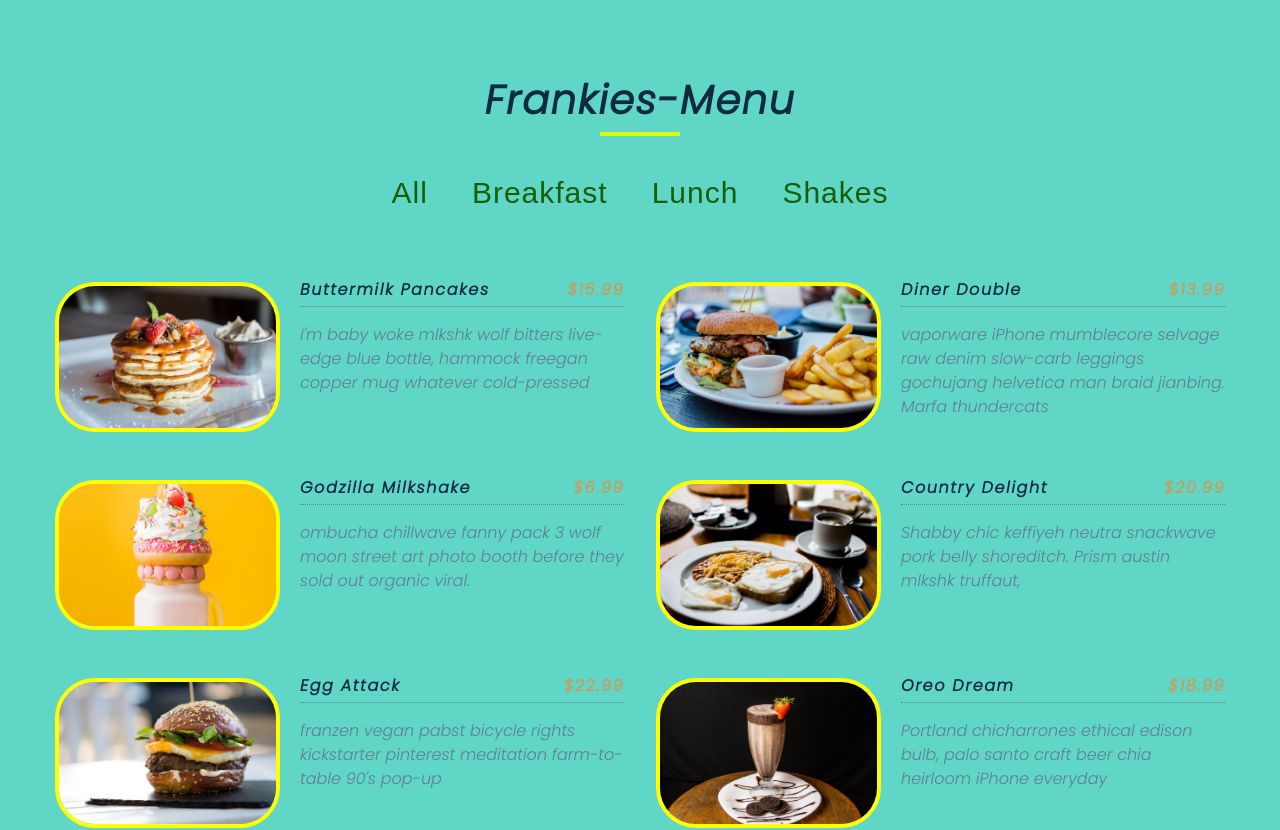
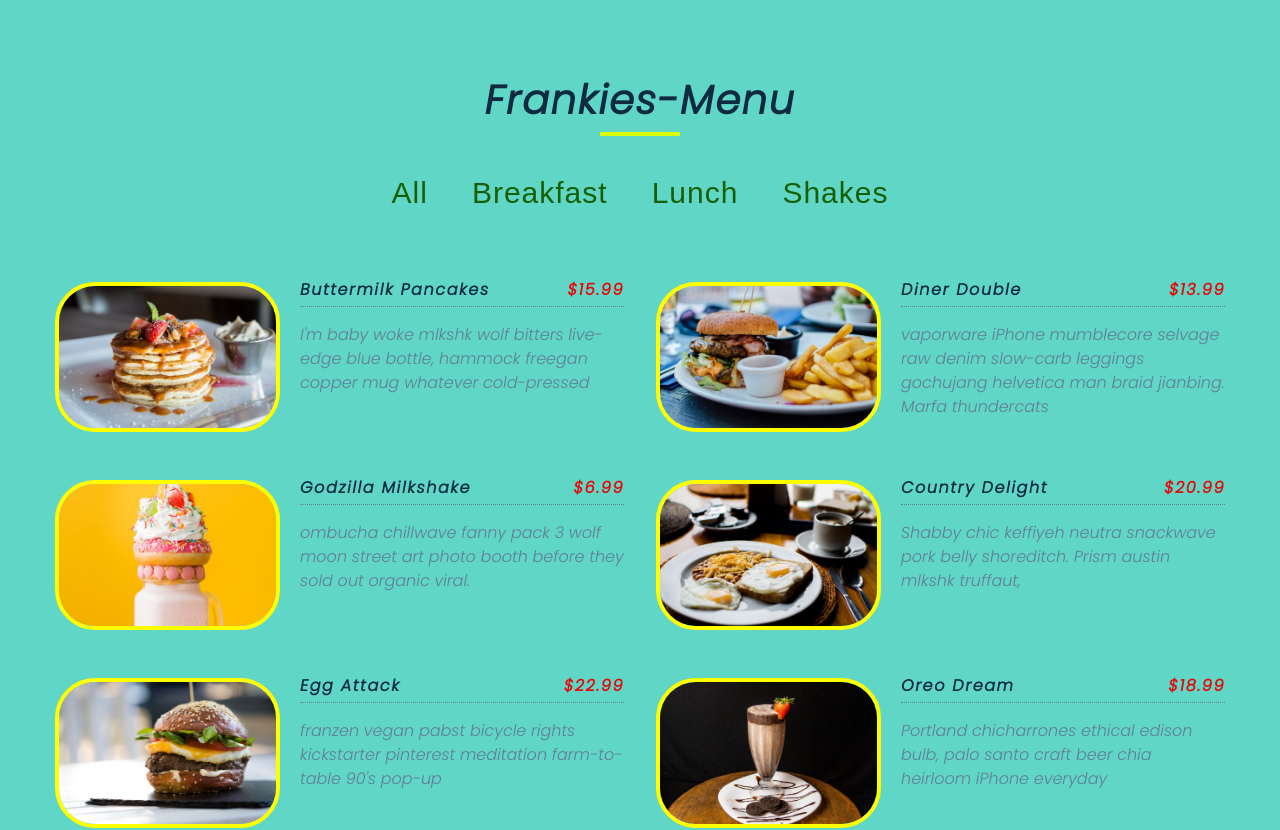
Before and after one commit to Okubasufrank/phaseII-menu, a React (Create React App) app: page / in a window 1280 px wide. Shown: the top 830 px of the page. Built offline with nearby package versions, Linux system fonts and the light colour scheme.

Commit message:
did some changes on the pricingof the items

```diff
--- a/src/index.css
+++ b/src/index.css
@@ -209,7 +209,7 @@ Menu
   margin-bottom: 0.5rem;
 }
 .price {
-  color: var(--clr-gold);
+  color: rgb(233, 5, 5);
 }
 .item-text {
   margin-bottom: 0;
```
